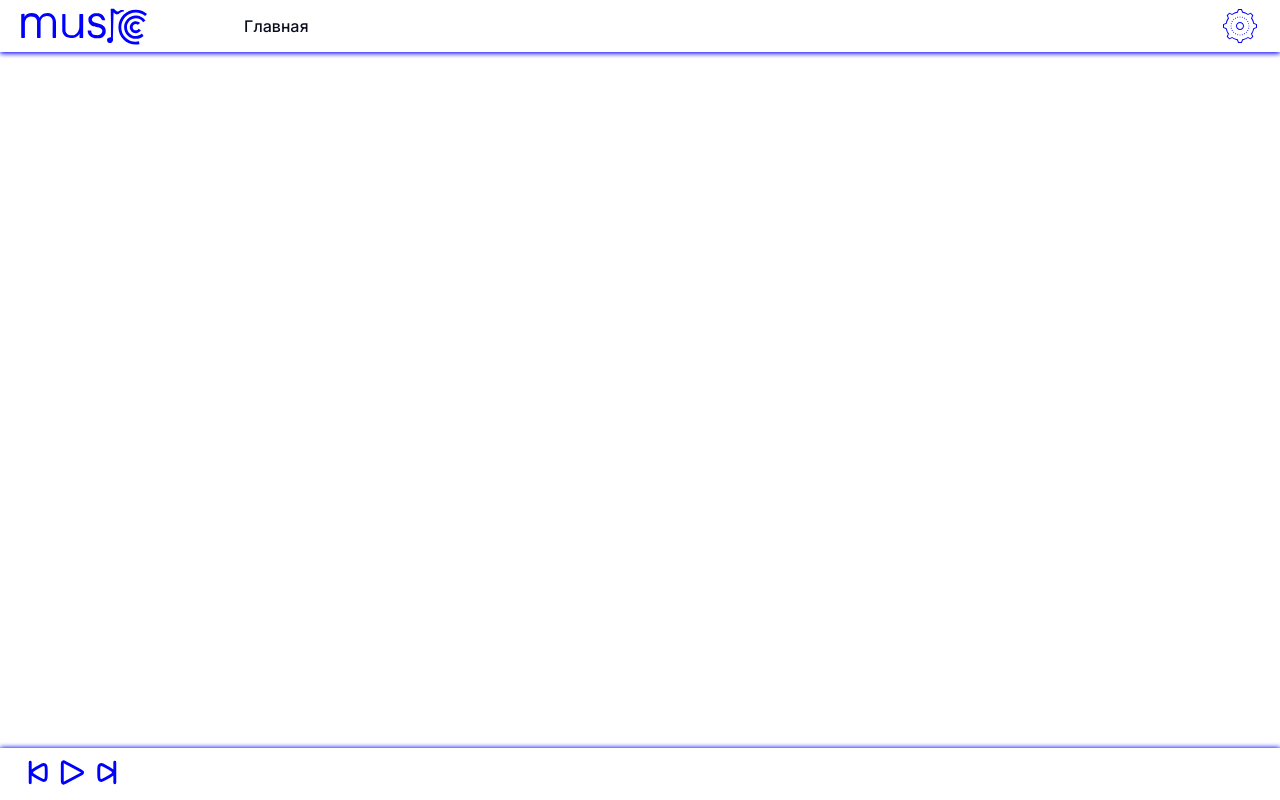
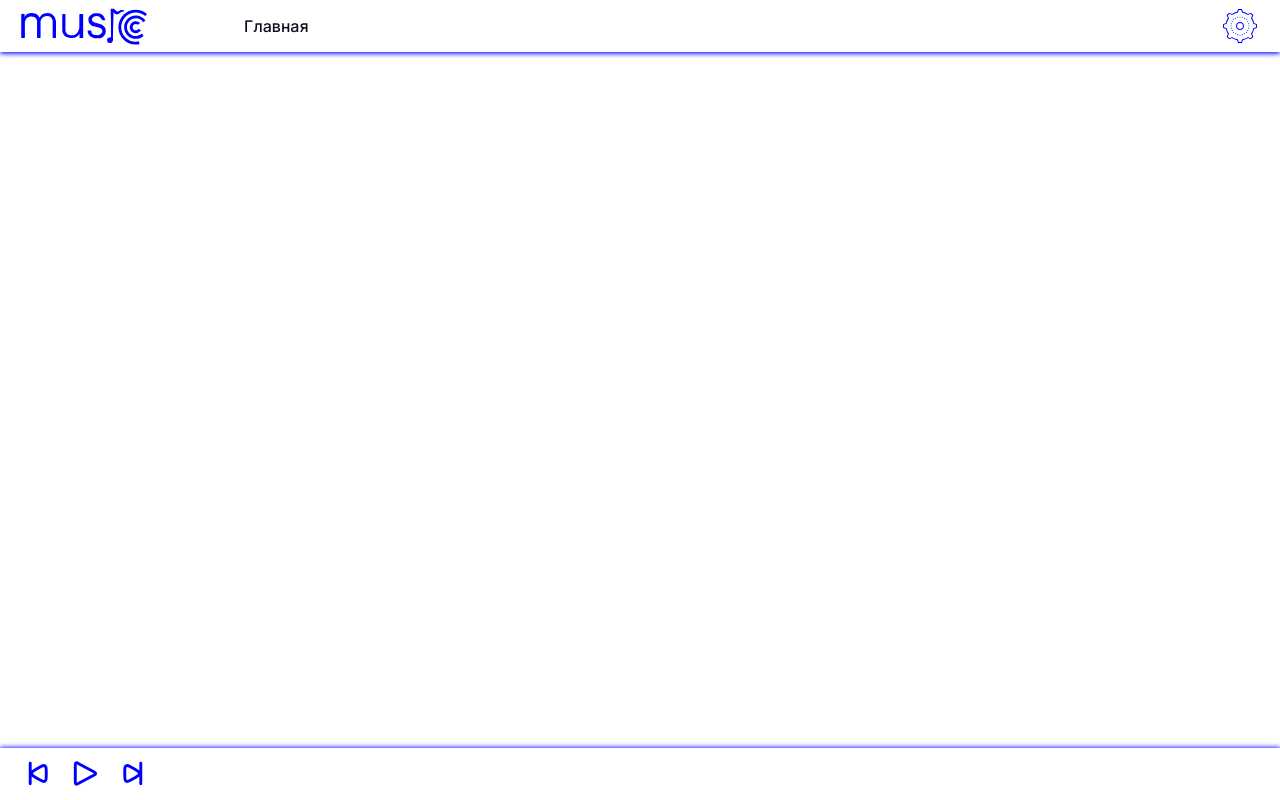
Before and after one commit to vklukin/Music-frontend-2, a React (Vite) app: page / in a window 1280 px wide. Built offline with nearby package versions, Linux system fonts and the light colour scheme.

Commit message:
fixed error with player control button and add some styles

```diff
--- a/src/components/atoms/PlayerControlButton/PlayerControlButton.tsx
+++ b/src/components/atoms/PlayerControlButton/PlayerControlButton.tsx
@@ -12,7 +12,7 @@ type ButtonProps = React.ButtonHTMLAttributes<HTMLButtonElement> & {
 };
 
 export const PlayerControlButton = (props: ButtonProps) => {
-  const { iconType } = props;
+  const { iconType, ...restProps } = props;
 
   const Icon: {
     [T in ButtonProps["iconType"]]: React.ReactNode;
@@ -24,7 +24,10 @@ export const PlayerControlButton = (props: ButtonProps) => {
   };
 
   return (
-    <button className={cn("player-control-button", props.className)} {...props}>
+    <button
+      className={cn("player-control-button", props.className)}
+      {...restProps}
+    >
       {Icon[iconType]}
     </button>
   );
--- a/src/components/atoms/PlayerControlButton/style.css
+++ b/src/components/atoms/PlayerControlButton/style.css
@@ -1,6 +1,6 @@
 .player-control-button {
-  width: 3.5rem;
-  height: 3.5rem;
+  width: 2.5rem;
+  height: 2.5rem;
   color: var(--player-controls-button-color);
   transition: opacity 0.2s ease;
   cursor: pointer;
@@ -19,3 +19,10 @@ html.dark .player-control-button {
   width: 100%;
   height: 100%;
 }
+
+@media (min-width: 768px) {
+  .player-control-button {
+    width: 3.5rem;
+    height: 3.5rem;
+  }
+}
--- a/src/components/organisms/PlayerControls/PlayerControls.tsx
+++ b/src/components/organisms/PlayerControls/PlayerControls.tsx
@@ -1,9 +1,10 @@
 import { useAtomValue } from "jotai";
 
 import "./style.css";
+import { isAudioPlayingAtom } from "@core/atoms/PlayerControls";
+
 import { PlayerControlButton } from "@components/atoms/PlayerControlButton";
-import { isAudioPlayingAtom } from "@core/atoms/PlayerControls";
-import { PageWidthContainer } from "../../molecules/Container";
+import { PageWidthContainer } from "@components/molecules/Container";
 
 export const PlayerControls = () => {
   const isAudioPlaying = useAtomValue(isAudioPlayingAtom);
--- a/src/components/organisms/PlayerControls/style.css
+++ b/src/components/organisms/PlayerControls/style.css
@@ -21,3 +21,10 @@ html.dark .player-controls {
   display: flex;
   align-items: center;
 }
+
+.player-controls__buttons-wrapper {
+  display: flex;
+  align-items: center;
+  justify-content: center;
+  gap: 1.3rem;
+}
```
